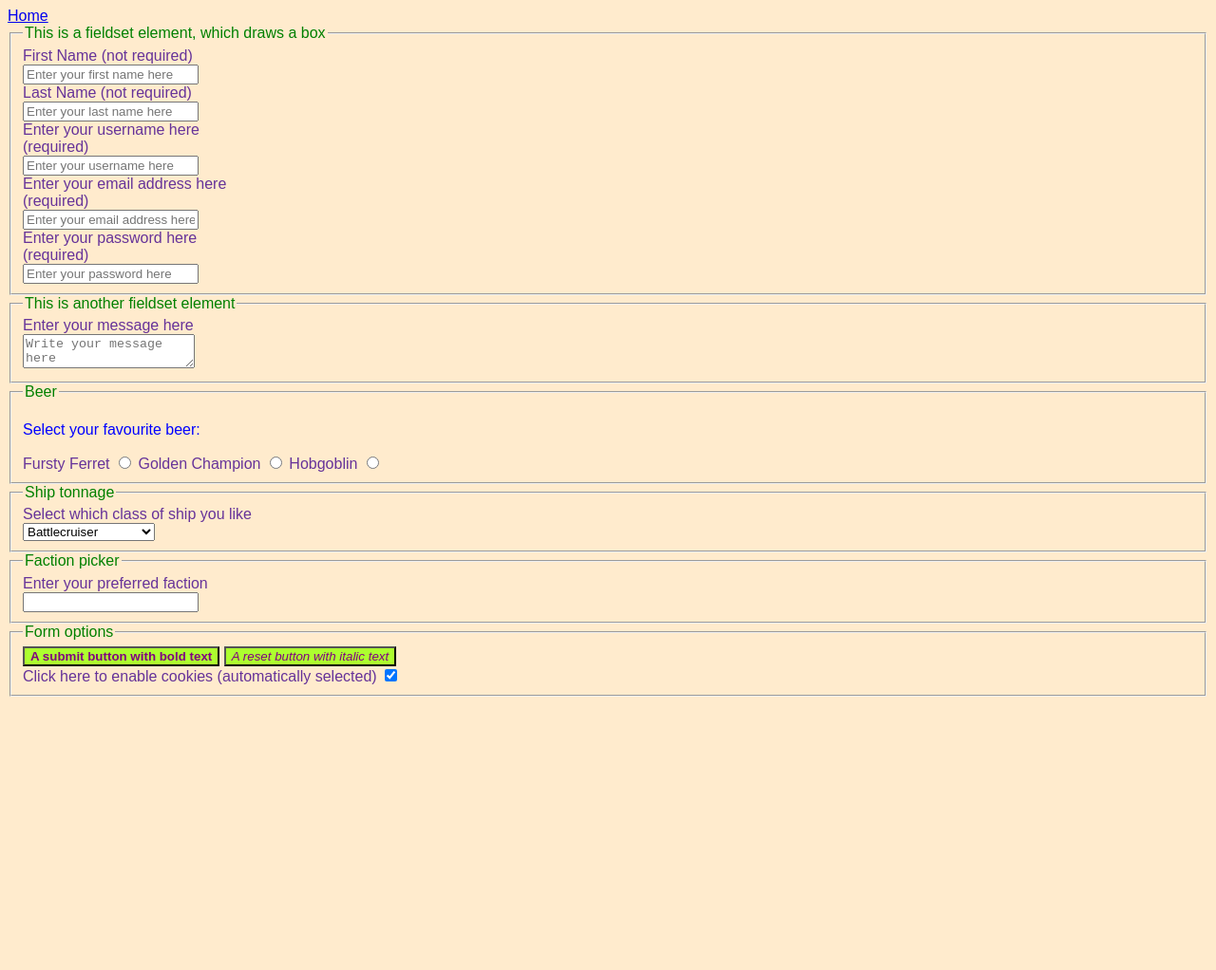
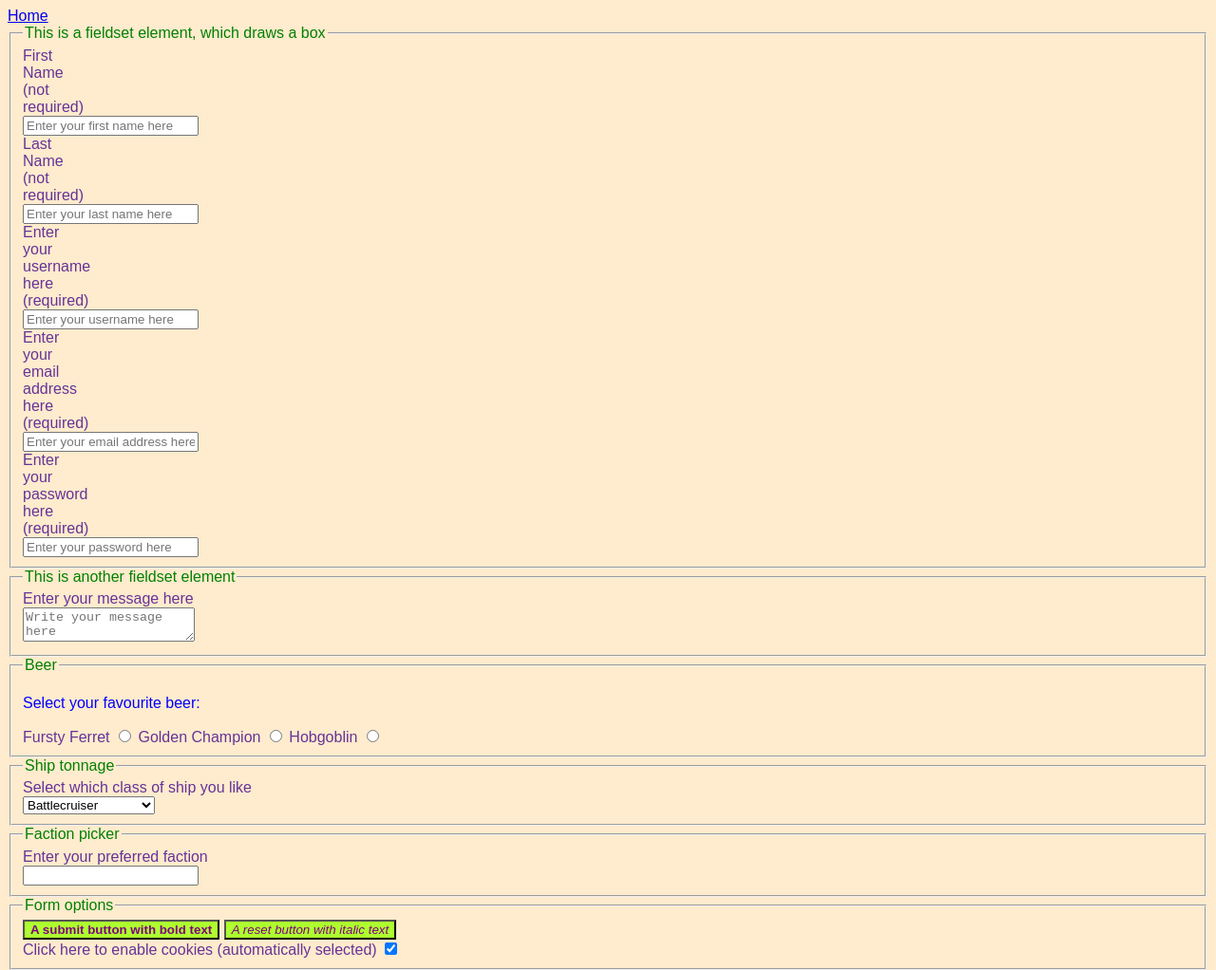
Before and after one commit to AdamBoley/Git-Experimentation, a website: page forms.html in a window 1280 px wide. Shown: the whole page at 95% size. Before the commit the page ends 800 px from the top, so only its background shows below. Drawn offline with Linux system fonts and the light colour scheme; a web font is replaced by a local one.

```diff
--- a/styles.css
+++ b/styles.css
@@ -366,6 +366,8 @@
 
 .label-block {
   display: block;
+  width: 20%;
+  max-width: 20%;
 }
 /*This rule is designed to target label elements, and should force the
 associated input elements onto the line below*/
```
